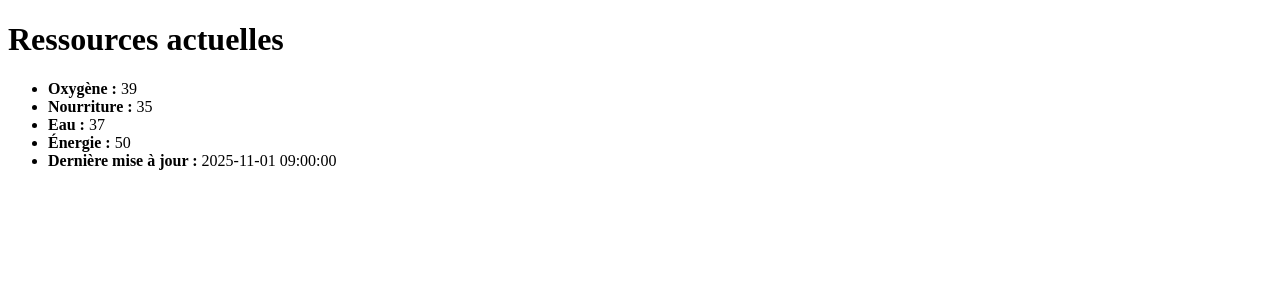
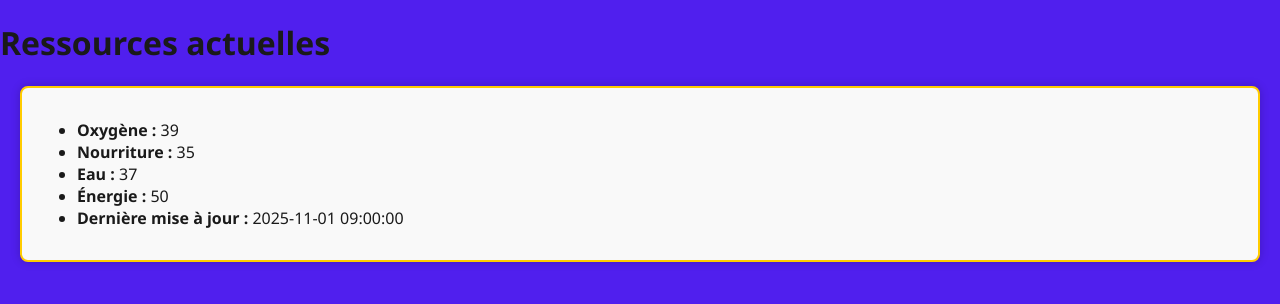
Before and after one commit to romain1021/OrbiBase, a PHP site: page /index.php?page=resources in a window 1280 px wide. Shown: the top 304 px of the page. Run offline with PHP 8.4, Linux system fonts and the light colour scheme; data comes from the database, SQL or seed files in the repository.

Commit message:
Modif CSS

```diff
--- a/css/style.css
+++ b/css/style.css
@@ -57,3 +57,12 @@ button:hover,
 input[type="submit"]:hover {
   background-color: #002244;
 }
+
+.resources {
+    border: 2px solid #ffcc00;
+    padding: 15px;
+    border-radius: 8px;
+    box-shadow: 0 0 10px rgba(0,0,0,0.2);
+    background: #f9f9f9;
+    margin: 20px;
+}
--- a/vues/resources.php
+++ b/vues/resources.php
@@ -7,10 +7,12 @@ $latestResources = getLatestResources();
 	<meta charset="utf-8">
 	<title>Ressources</title>
 	<meta name="viewport" content="width=device-width,initial-scale=1">
+	<link rel="stylesheet" href="css/style.css">
 </head>
 <body>
 	<h1>Ressources actuelles</h1>
 	<?php if ($latestResources): ?>
+		<div class="resources">
 			<ul>
 				<li><strong>Oxygène :</strong> <?= htmlspecialchars($latestResources['oxygene'] ?? '') ?></li>
 				<li><strong>Nourriture :</strong> <?= htmlspecialchars($latestResources['nourriture'] ?? '') ?></li>
@@ -18,6 +20,7 @@ $latestResources = getLatestResources();
 				<li><strong>Énergie :</strong> <?= htmlspecialchars($latestResources['energie'] ?? '') ?></li>
 				<li><strong>Dernière mise à jour :</strong> <?= htmlspecialchars($latestResources['date_heure'] ?? '') ?></li>
 			</ul>
+		</div>
 	<?php else: ?>
         <p>Aucune ressource enregistrée pour le moment.</p>
 	<?php endif; ?>
```
Lines whose indentation alone changed are shown as unchanged.
